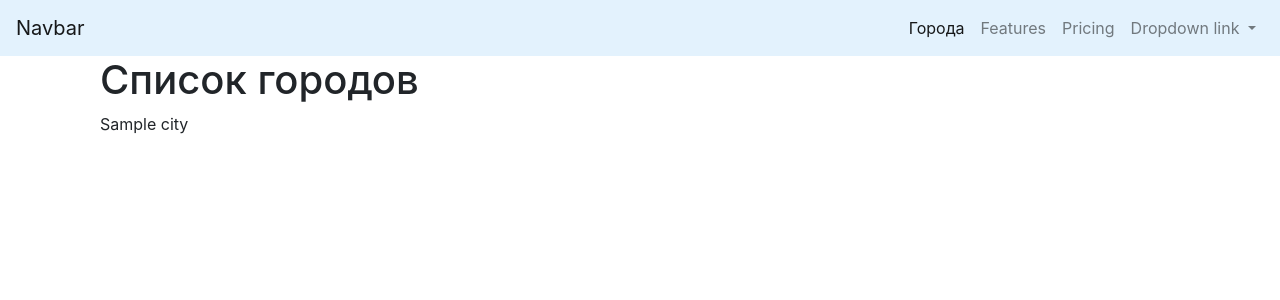
After one commit to dimatuya/my_first_project, a Django app: page /cities/ in a window 1280 px wide. The commit adds this page. Shown: the top 300 px of the page. Run offline with Django 3.2, Linux system fonts and the light colour scheme; tables that the repository leaves empty hold one stand-in row (values such as "Sample post"); some libraries are stand-ins or nearby versions.

Commit message:
improve app cities

```diff
--- a/cities/models.py
+++ b/cities/models.py
@@ -1,6 +1,14 @@
 from django.db import models
 
 class City(models.Model):
-    name = models.CharField(max_length=50, unique=True)
+    name = models.CharField(max_length=50, unique=True, verbose_name="Название города")
+
+    def __str__(self):
+        return self.name
+
+    class Meta:
+        verbose_name = "Город"
+        verbose_name_plural = "Города"
+        ordering = ['name']
 
 # Create your models here.
--- /dev/null
+++ b/cities/templates/cities/home.html
@@ -0,0 +1,16 @@
+{% extends 'base.html' %}
+{% block title %}Список городов{% endblock %}
+{% block content %}
+<div class="container">
+     <h1>Список городов</h1>
+    <div class="row">
+        <div class="col">
+            {% for object in objects_list %}
+               <p> {{object.name}}</p>
+            {% endfor%}
+        </div>
+    </div>
+</div>
+
+
+{% endblock content %}
--- /dev/null
+++ b/cities/urls.py
@@ -0,0 +1,7 @@
+from django.urls import path
+from .views import home
+
+urlpatterns = [
+    path('', home, name='home'),
+    path('<int:pk>/', home, name='home'),
+]
--- a/cities/views.py
+++ b/cities/views.py
@@ -1,3 +1,11 @@
 from django.shortcuts import render
+from .models import City
+
+def home(request, pk=None):
+    if pk:
+        city = City.objects.filter(pk=pk).first()
+        return render(request, 'cities/detail.html', {'object': city, })
+    cities = City.objects.all()
+    return render(request, 'cities/home.html', {'objects_list': cities, })
 
 # Create your views here.
--- a/myproject/urls.py
+++ b/myproject/urls.py
@@ -14,10 +14,11 @@ Including another URLconf
     2. Add a URL to urlpatterns:  path('blog/', include('blog.urls'))
 """
 from django.contrib import admin
-from django.urls import path
+from django.urls import path, include
 from .views import *
 
 urlpatterns = [
     path('admin/', admin.site.urls),
-    path('', home_view),
+    path('', home_view, name='home'),
+    path('cities/', include(('cities.urls', 'cities')))
 ]
--- a/templates/base.html
+++ b/templates/base.html
@@ -1,10 +1,54 @@
-<!DOCTYPE html>
+<!doctype html>
 <html lang="en">
-<head>
-    <meta charset="UTF-8">
-    <title>{% block title %} {% endblock %}Title</title>
-</head>
-<body>
+  <head>
+       <meta charset="UTF-8">
+    <title>{% block title %}{% endblock %},</title>
+    <link rel="stylesheet" href="https://stackpath.bootstrapcdn.com/bootstrap/4.4.1/css/bootstrap.min.css" integrity="sha384-Vkoo8x4CGsO3+Hhxv8T/Q5PaXtkKtu6ug5TOeNV6gBiFeWPGFN9MuhOf23Q9Ifjh" crossorigin="anonymous">
+
+
+  </head>
+  <body>
+    <nav class="navbar navbar-expand-lg navbar-light" style="background-color: #e3f2fd;">
+        <a class="navbar-brand" href="#">Navbar</a>
+        <button class="navbar-toggler" type="button" data-toggle="collapse"
+                data-target="#navbarNavDropdown" aria-controls="navbarNavDropdown"
+                aria-expanded="false" aria-label="Toggle navigation">
+        <span class="navbar-toggler-icon"></span>
+        </button>
+        <div class="collapse navbar-collapse " id="navbarNavDropdown">
+        <ul class="navbar-nav ml-auto">
+          <li class="nav-item active">
+            <a class="nav-link" href="{% url 'cities:home' %}">Города <span class="sr-only">(current)</span></a>
+          </li>
+          <li class="nav-item">
+            <a class="nav-link" href="#">Features</a>
+          </li>
+          <li class="nav-item">
+            <a class="nav-link" href="#">Pricing</a>
+          </li>
+          <li class="nav-item dropdown">
+            <a class="nav-link dropdown-toggle"
+               href="#" id="navbarDropdownMenuLink" role="button"
+               data-toggle="dropdown" aria-haspopup="true"
+               aria-expanded="false">
+              Dropdown link
+            </a>
+            <div class="dropdown-menu" aria-labelledby="navbarDropdownMenuLink">
+              <a class="dropdown-item" href="#">Action</a>
+              <a class="dropdown-item" href="#">Another action</a>
+              <a class="dropdown-item" href="#">Something else here</a>
+            </div>
+          </li>
+        </ul>
+        </div>
+    </nav>
+<div class="container">
 {% block content %} {% endblock content %}
+</div>
+
+    <script src="https://code.jquery.com/jquery-3.4.1.slim.min.js" integrity="sha384-J6qa4849blE2+poT4WnyKhv5vZF5SrPo0iEjwBvKU7imGFAV0wwj1yYfoRSJoZ+n" crossorigin="anonymous"></script>
+    <script src="https://cdn.jsdelivr.net/npm/popper.js@1.16.0/dist/umd/popper.min.js" integrity="sha384-Q6E9RHvbIyZFJoft+2mJbHaEWldlvI9IOYy5n3zV9zzTtmI3UksdQRVvoxMfooAo" crossorigin="anonymous"></script>
+    <script src="https://stackpath.bootstrapcdn.com/bootstrap/4.4.1/js/bootstrap.min.js" integrity="sha384-wfSDF2E50Y2D1uUdj0O3uMBJnjuUD4Ih7YwaYd1iqfktj0Uod8GCExl3Og8ifwB6" crossorigin="anonymous"></script>
+
 </body>
 </html>
```
Also changed, not shown: cities/templates/cities/detail.html (added, +16 -0 lines), templates/home.html (+6 -2 lines), cities/migrations/0001_initial.py (added), cities/migrations/0002_auto_20191216_1943.py (added).
